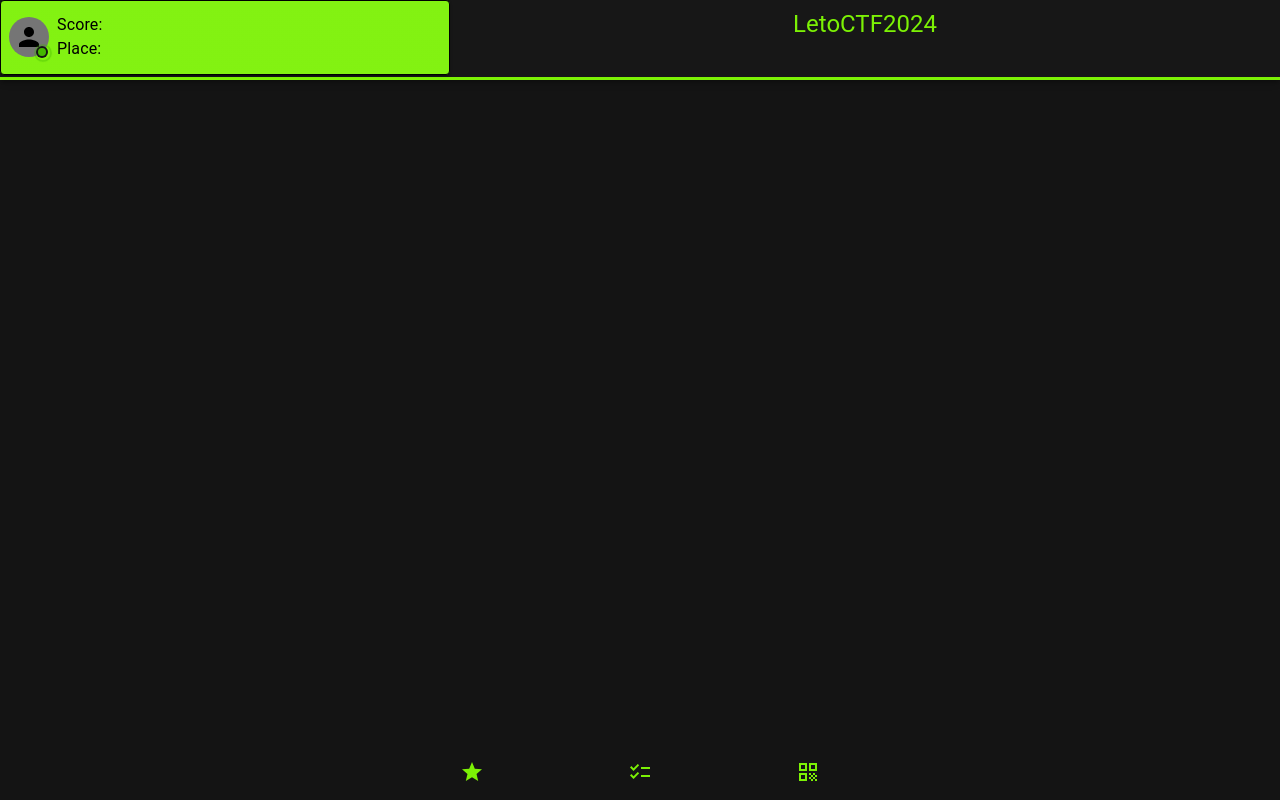
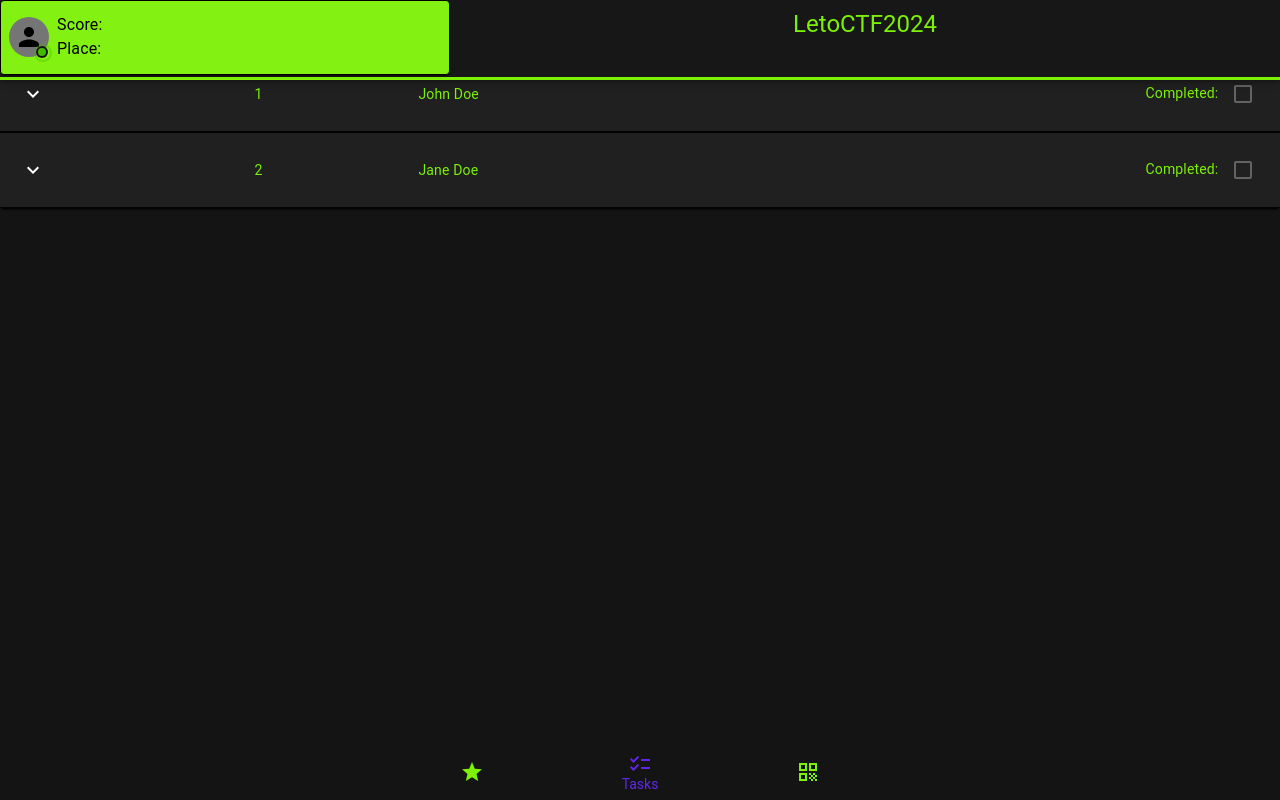
Before and after one commit to Kamchatskiy/LetoCTF2024-AntiKiller-FrontEnd, a React (Create React App) app: page / in a window 1280 px wide. Built offline with nearby package versions, Linux system fonts and the light colour scheme.

Commit message:
little changes

```diff
--- a/src/App.js
+++ b/src/App.js
@@ -4,8 +4,8 @@ import { Header } from "./components/header";
 import { Footer } from "./components/footer";
 import { Tasks } from "./pages/tasks";
 import { Rating } from "./pages/rating";
+import { Scan } from "./pages/scan";
 import "./style.css"
-import { Scan } from "./pages/scan";
 
 export const App = () => {
   return (
@@ -13,9 +13,9 @@ export const App = () => {
       <BrowserRouter>
         <Header />
         <Routes>
-          <Route path="tasks" element={<Tasks />} />
+          <Route path="/" element={<Tasks />} />
           <Route path="rating" element={<Rating />} />
-          <Route path="scan" element={<Scan />} />
+          <Route path="/scan" element={<Scan />} />
         </Routes>
         <Footer />
       </BrowserRouter>
--- a/src/components/footer/index.js
+++ b/src/components/footer/index.js
@@ -38,10 +38,10 @@ export const Footer = () => {
       />
       <BottomNavigationAction
         label="Tasks"
-        value="/tasks"
+        value="/"
         icon={<ChecklistIcon />}
         component={Link}
-        to="/tasks"
+        to="/"
       />
       <BottomNavigationAction
         label="Scan"
--- a/src/pages/rating/index.js
+++ b/src/pages/rating/index.js
@@ -6,6 +6,7 @@ import TableContainer from "@mui/material/TableContainer";
 import TableHead from "@mui/material/TableHead";
 import TableRow from "@mui/material/TableRow";
 import Paper from "@mui/material/Paper";
+import { Divider } from "@mui/material";
 
 function createData(place, person, score) {
   return { place, person, score };
--- a/src/pages/tasks/index.js
+++ b/src/pages/tasks/index.js
@@ -31,9 +31,20 @@ function Row(props) {
     tasks.every((task) => task.completed)
   );
 
+  const validateInput = (input) => {
+    // Add your validation logic here
+    // For example, let's say the input is valid if it's not empty
+    return input.trim() !== "";
+  };
+
   const handleTaskChange = (index, field, value) => {
     const newTasks = [...tasks];
     newTasks[index][field] = value;
+
+    if (field === "input" && validateInput(value)) {
+      newTasks[index].completed = true;
+    }
+
     setTasks(newTasks);
     setAllCompleted(newTasks.every((task) => task.completed));
   };
@@ -71,7 +82,10 @@ function Row(props) {
             sx={{ width: "100%" }}
           >
             <Box sx={{ margin: 1, width: "100%" }}>
-              <Table size="small" sx={{ width: "100%", tableLayout: "fixed" }}>
+              <Table
+                size="small"
+                sx={{ width: "100%", tableLayout: "fixed" }}
+              >
                 <TableHead>
                   <TableRow>
                     <TableCell sx={{ width: "40%" }}>
@@ -98,6 +112,7 @@ function Row(props) {
                       <TableCell align="right">
                         <Checkbox
                           checked={task.completed}
+                          disabled
                           onChange={(e) =>
                             handleTaskChange(
                               index,
```
